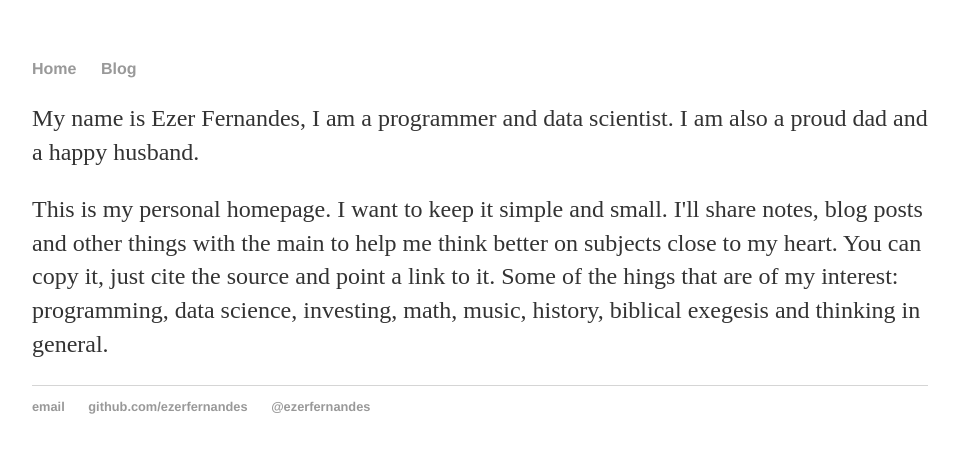
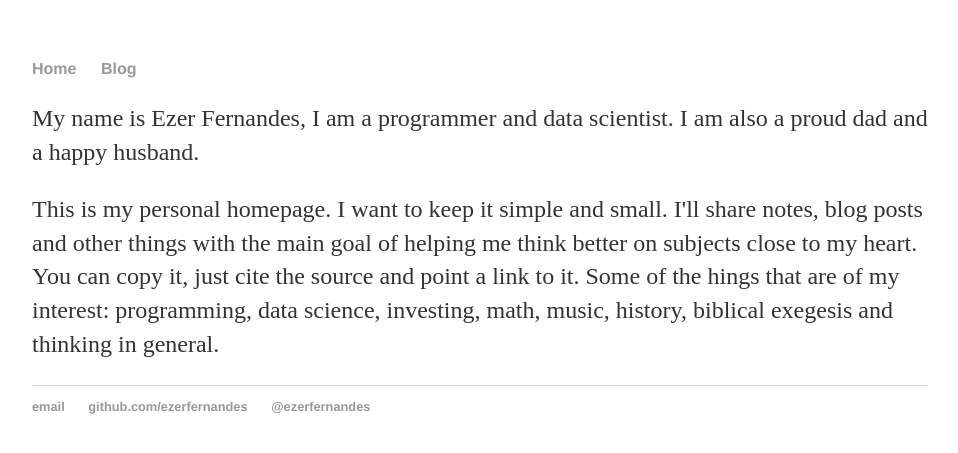
Before and after one commit to ezerfernandes/ezerfernandes.github.io, a Jekyll site: the page built from index.html, in a window 1280 px wide. Shown: the top 453 px of the page, without its empty margins (160-1118 px from the left). Built offline with Jekyll 4.4.1, drawn with Linux system fonts in a browser that asks for light colours.

Commit message:
Update index.html

```diff
--- a/index.html
+++ b/index.html
@@ -4,5 +4,5 @@ title: Ezer's Public Page
 ---
 <div class="blurb">
 	<p>My name is Ezer Fernandes, I am a programmer and data scientist. I am also a proud dad and a happy husband.</p>
-	<p>This is my personal homepage. I want to keep it simple and small. I'll share notes, blog posts and other things with the main to help me think better on subjects close to my heart. You can copy it, just cite the source and point a link to it. Some of the hings that are of my interest: programming, data science, investing, math, music, history, biblical exegesis and thinking in general.</p>
+	<p>This is my personal homepage. I want to keep it simple and small. I'll share notes, blog posts and other things with the main goal of helping me think better on subjects close to my heart. You can copy it, just cite the source and point a link to it. Some of the hings that are of my interest: programming, data science, investing, math, music, history, biblical exegesis and thinking in general.</p>
 </div><!-- /.blurb -->
```
